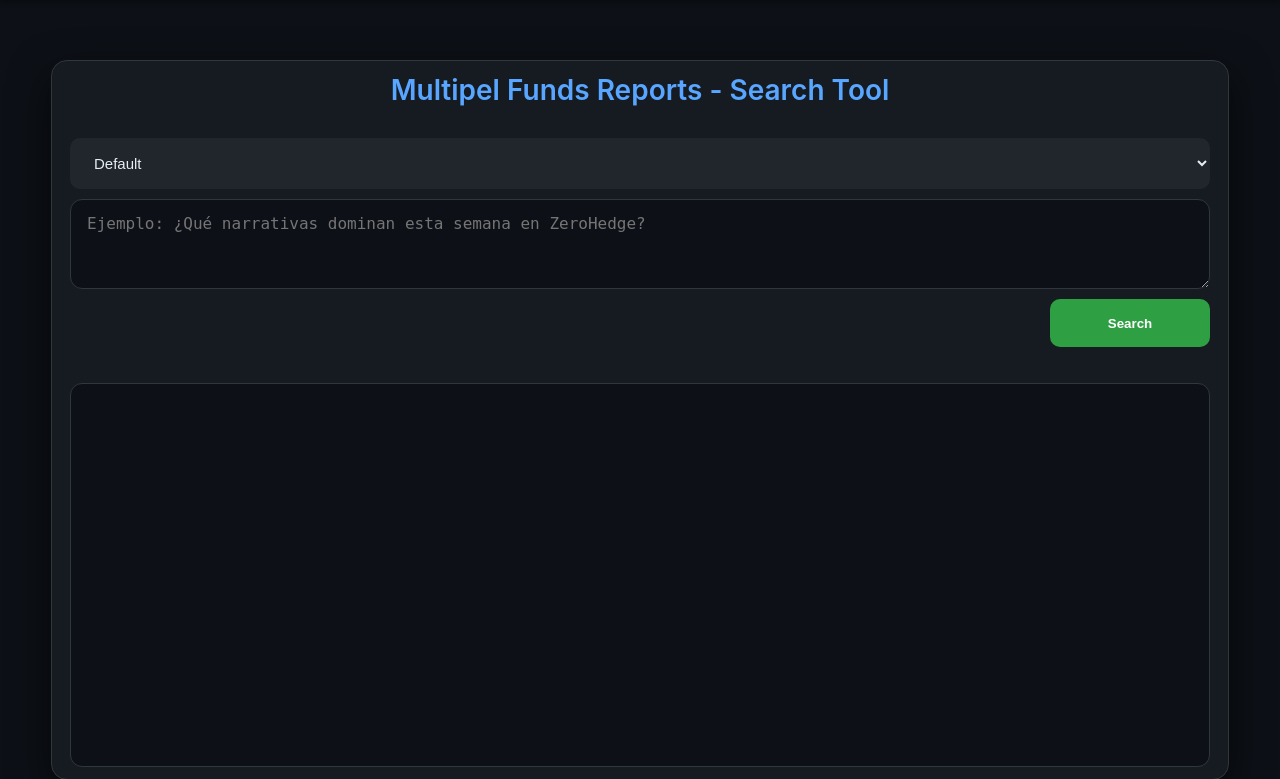
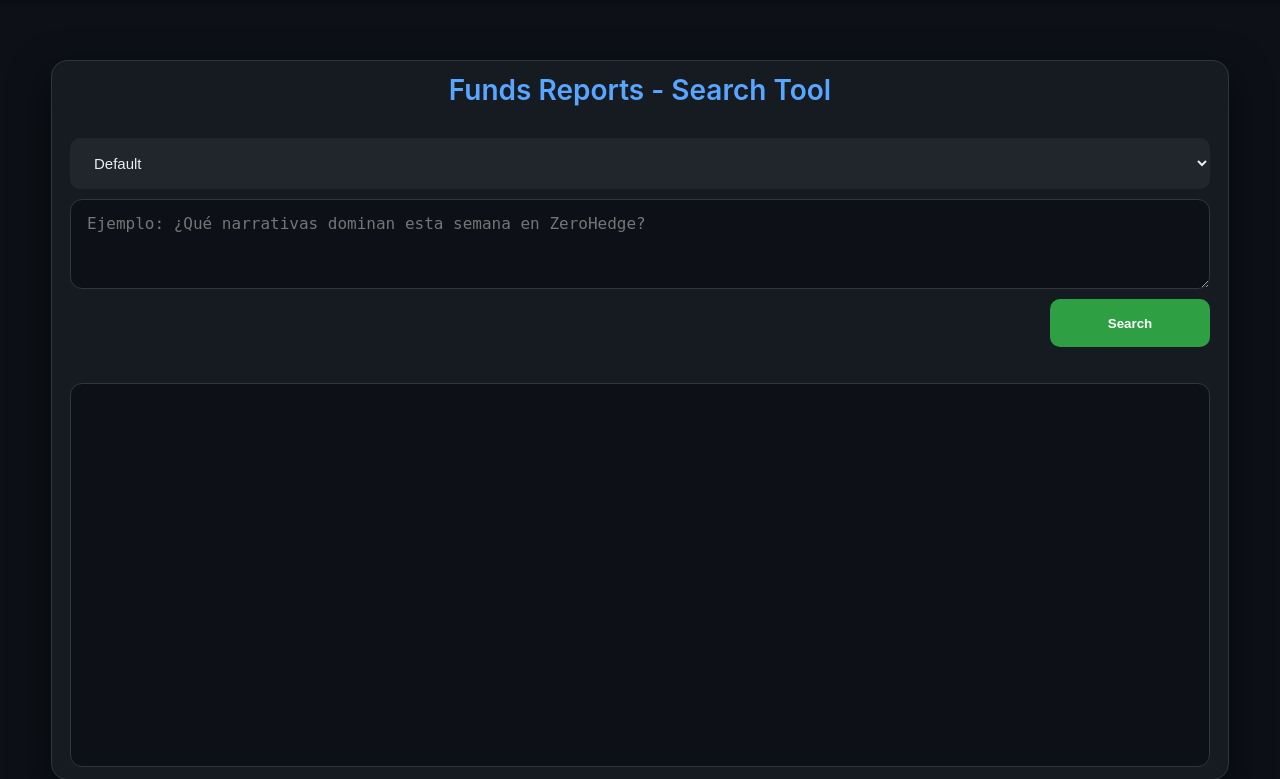
Before and after one commit to FerGusMosca/zChatbotAgentFwk, a FastAPI app: page /funds_reports/ in a window 1280 px wide. Shown: the part 57-836 px from the top of the page. Run offline with FastAPI, Linux system fonts and the light colour scheme.

Commit message:
small typo bug

```diff
--- a/templates/funds_reports.html
+++ b/templates/funds_reports.html
@@ -17,7 +17,7 @@
 
 <div class="content">
   <div class="panel">
-    <h3>Multipel Funds Reports - Search Tool</h3>
+    <h3>Funds Reports - Search Tool</h3>
     <form id="rankingForm" action="/funds_reports/analyze" method="POST" novalidate>
       <select name="processed_folder" class="folder-select">
         <option value="">Default</option>
```
